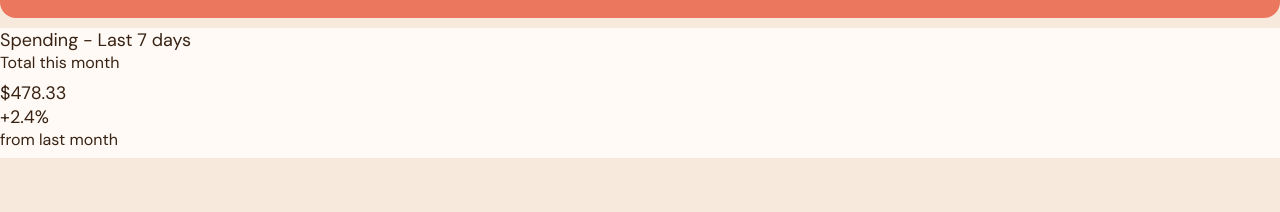
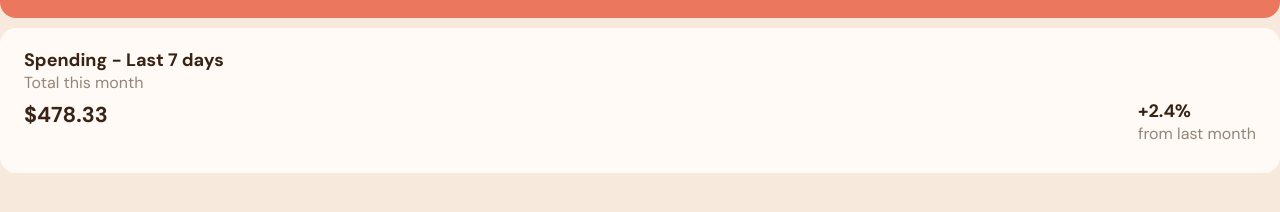
Before and after one commit to SanazBHMN/expenses-chart-component-main, a plain HTML site: page index.html in a window 1280 px wide. Shown: the part 78-290 px from the top of the page. Drawn offline with Linux system fonts and the light colour scheme.

Commit message:
Add styles to chart section

```diff
--- a/style.css
+++ b/style.css
@@ -13,6 +13,7 @@
   /* font */
   --font-size: 18px;
   --font-weight-400: 400;
+  --font-weight-700: 700;
   --font-weight-800: 800;
 
   /* sizes */
@@ -35,6 +36,18 @@ body {
   background-color: var(--color-main-background);
 }
 
+/* Common styles */
+.chart-top-balance,
+.chart {
+  border-radius: var(--border-radius);
+  padding: var(--padding-x) var(--padding-y);
+}
+
+.title {
+  font-size: calc(var(--font-size) - 2px);
+  margin-bottom: var(--margin);
+}
+
 /* Chart's top section */
 .chart-container {
   color: var(--color-chart-background);
@@ -43,16 +56,9 @@ body {
 }
 
 .chart-top-balance {
-  border-radius: var(--border-radius);
   background-color: var(--color-primary);
   display: flex;
   justify-content: space-between;
-  padding: var(--padding-x) var(--padding-y);
-}
-
-.title {
-  font-size: calc(var(--font-size) - 2px);
-  margin-bottom: var(--margin);
 }
 
 .balance {
@@ -64,3 +70,30 @@ body {
   background-color: var(--color-chart-background);
   color: var(--color-text-primary);
 }
+
+.overview {
+  height: 5rem;
+  display: flex;
+  justify-content: space-between;
+}
+
+.overview .last-month-expense {
+  align-self: flex-end;
+}
+
+.chart-title {
+  font-weight: var(--font-weight-700);
+}
+
+.chart .title {
+  color: var(--color-text-primary-light);
+}
+
+.current-month-expense .value {
+  font-size: larger;
+  font-weight: var(--font-weight-700);
+}
+
+.last-month-expense .value {
+  font-weight: var(--font-weight-700);
+}
```
